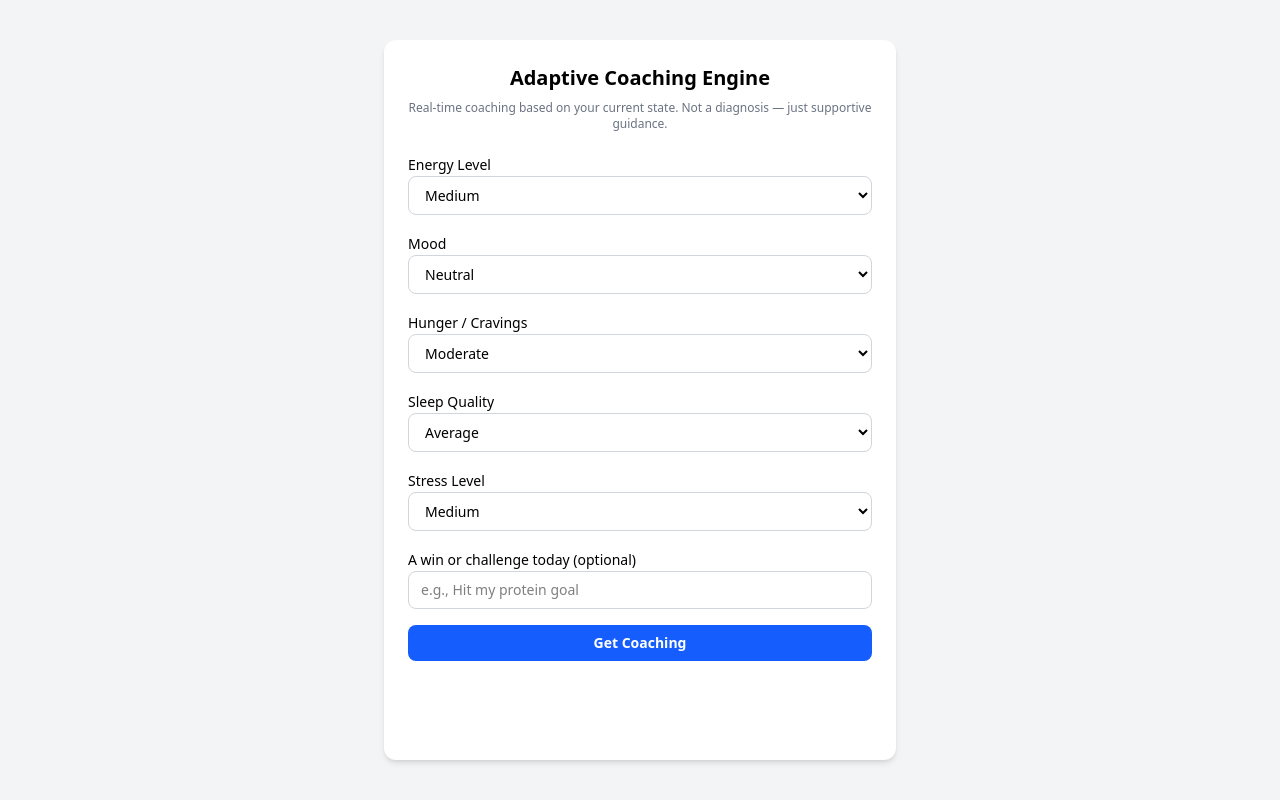
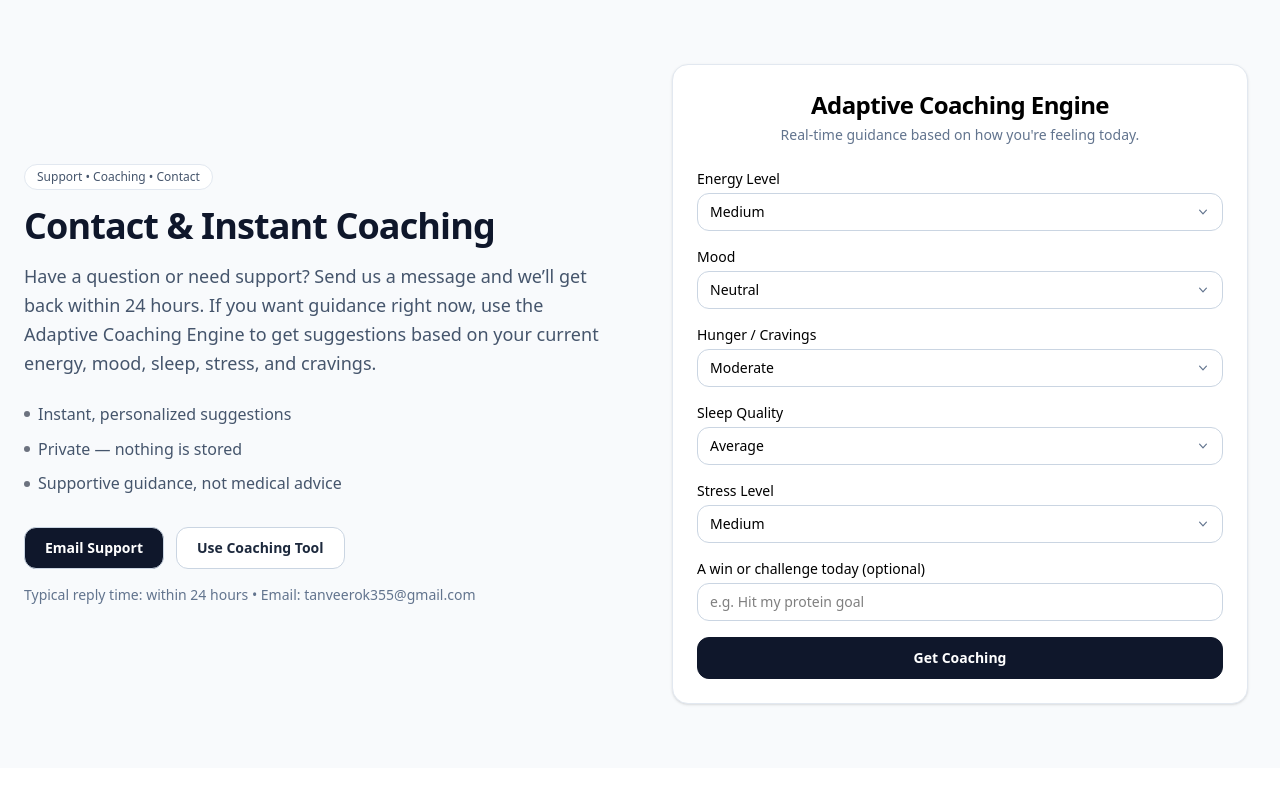
Before and after one commit to tanveerkhan100/Adaptive-Coaching-Engine, a React (Vite) app: page / in a window 1280 px wide. Built offline with nearby package versions, Linux system fonts and the light colour scheme.

Commit message:
desgin change as fitness app

```diff
--- a/src/App.jsx
+++ b/src/App.jsx
@@ -1,248 +1,242 @@
-import React, { useState } from "react";
-import "./App.css";
+import React, { useState } from 'react';
+import './app.css';
 
 export default function AdaptiveCoachingEngine() {
   const [inputs, setInputs] = useState({
-    energy: "medium",
-    mood: "neutral",
-    hunger: "moderate",
-    sleep: "average",
-    stress: "medium",
-    progress: "",
+    energy: 'medium',
+    mood: 'neutral',
+    hunger: 'moderate',
+    sleep: 'average',
+    stress: 'medium',
+    progress: '',
   });
 
   const [result, setResult] = useState(null);
-  const [error, setError] = useState("");
 
-  const inputBase =
-    "w-full border border-gray-300 rounded-lg px-3 py-2 outline-none focus:ring-2 focus:ring-blue-500 text-sm";
+  const inputClass =
+    'w-full rounded-xl border border-slate-300 px-3 py-2 pr-10 text-sm outline-none focus:ring-2 focus:ring-slate-900/10 focus:border-slate-400 appearance-none bg-white';
 
   const handleChange = (field, value) => {
     setInputs({ ...inputs, [field]: value });
   };
 
-  // -----------------------------
-  //  COACHING ENGINE
-  // -----------------------------
   const generateCoaching = () => {
     const { energy, mood, hunger, sleep, stress, progress } = inputs;
 
     let score = 0;
+    if (energy === 'low') score += 3;
+    if (mood === 'down') score += 3;
+    if (hunger === 'strong') score += 3;
+    if (sleep === 'poor') score += 4;
+    if (stress === 'high') score += 4;
 
-    // energy
-    if (energy === "low") score += 3;
-    if (energy === "high") score -= 1;
-
-    // mood
-    if (mood === "down") score += 3;
-    if (mood === "neutral") score += 1;
-
-    // hunger / cravings
-    if (hunger === "strong") score += 3;
-
-    // sleep
-    if (sleep === "poor") score += 4;
-    if (sleep === "great") score -= 1;
-
-    // stress
-    if (stress === "high") score += 4;
-    if (stress === "low") score -= 1;
-
-    // classify
-    let label = "";
-    let zone = "";
-    let coreMessage = "";
+    let zone, label, coreMessage;
 
     if (score <= 2) {
-      zone = "green";
-      label = "Aligned Day";
+      zone = 'green';
+      label = 'Aligned Day';
       coreMessage =
         "Your inputs suggest you're in a good rhythm today. Keep leaning into routines that support you.";
     } else if (score <= 7) {
-      zone = "yellow";
-      label = "Needs Gentle Support";
+      zone = 'yellow';
+      label = 'Needs Gentle Support';
       coreMessage =
-        "There are a few pressure points showing up today. Nothing alarming — but small adjustments will help.";
+        'There are a few pressure points showing up today. Nothing alarming — but small adjustments will help.';
     } else {
-      zone = "red";
-      label = "High-Tension Day";
+      zone = 'red';
+      label = 'High-Tension Day';
       coreMessage =
-        "Your system is carrying a lot right now. Today calls for simplicity, grounding, and low-pressure steps.";
+        'Your system is carrying a lot right now. Today calls for simplicity, grounding, and low-pressure steps.';
     }
 
-    // Personalized tips
     const tips = [];
+    if (energy === 'low') tips.push('Get sunlight, hydrate, or add protein.');
+    if (stress === 'high') tips.push('Take micro-breaks every 90 minutes.');
+    if (sleep === 'poor') tips.push('Wind down earlier tonight.');
+    if (hunger === 'strong')
+      tips.push('Add fiber + protein to your next meal.');
 
-    if (energy === "low")
-      tips.push("Pick one energizing action: sunlight walk, hydration, or protein snack.");
-    if (stress === "high")
-      tips.push("Micro-breaks every 90 minutes can dramatically reduce overwhelm.");
-    if (sleep === "poor")
-      tips.push("Prioritize an earlier wind-down tonight — even 20 minutes helps.");
-    if (hunger === "strong")
-      tips.push("Add fiber + protein at your next meal to steady cravings.");
-    if (mood === "down")
-      tips.push("Reach for a tiny mood lifter: music, a message to a friend, or stepping outside.");
-    if (!progress.trim())
-      tips.push("Take 10 seconds to acknowledge *one small win* from today — it shifts mindset.");
-    else tips.push(`Build on your win: “${progress}” — repeat a tiny version of it today.`);
-
-    if (tips.length === 0) {
-      tips.push("You're in a stable zone — just keep doing what’s already working.");
-    }
+    if (!progress.trim()) tips.push('Acknowledge one small win from today.');
+    else tips.push(`Build on your win: “${progress}”.`);
 
     setResult({ zone, label, coreMessage, tips });
   };
 
-  const badgeClass = {
-    green: "bg-emerald-100 text-emerald-700",
-    yellow: "bg-yellow-100 text-yellow-700",
-    red: "bg-red-100 text-red-700",
+  const badgeStyles = {
+    green: 'bg-emerald-100 text-emerald-700',
+    yellow: 'bg-yellow-100 text-yellow-700',
+    red: 'bg-rose-100 text-rose-700',
   };
 
   return (
-    <div className="min-h-screen bg-gray-100 flex justify-center py-10 px-4">
-      <div className="w-full max-w-lg bg-white rounded-xl shadow-md p-6">
-        <h2 className="text-xl font-semibold text-center mb-2">
+    <section className='bg-slate-50 py-16'>
+      <div className='max-w-7xl mx-auto px-6'>
+        <div className='grid grid-cols-1 lg:grid-cols-2 gap-12 items-center'>
+          {/* LEFT TEXT */}
+          <div className='max-w-xl mx-auto lg:mx-0 text-center lg:text-left'>
+            <p className='inline-flex items-center rounded-full border border-slate-200 bg-white px-3 py-1 text-xs font-medium text-slate-600'>
+              Support • Coaching • Contact
+            </p>
+
+            <h2 className='mt-4 text-3xl md:text-4xl font-semibold tracking-tight text-slate-900'>
+              Contact & Instant Coaching
+            </h2>
+
+            <p className='mt-4 text-slate-600 text-lg leading-relaxed'>
+              Have a question or need support? Send us a message and we’ll get
+              back within 24 hours. If you want guidance right now, use the
+              Adaptive Coaching Engine to get suggestions based on your current
+              energy, mood, sleep, stress, and cravings.
+            </p>
+
+            <div className='mt-6 grid gap-3 text-sm md:text-[16px] text-slate-600'>
+              <div className='flex items-center justify-center lg:justify-start gap-2'>
+                <span className='h-1.5 w-1.5 rounded-full bg-slate-900/60' />
+                Instant, personalized suggestions
+              </div>
+              <div className='flex items-center justify-center lg:justify-start gap-2'>
+                <span className='h-1.5 w-1.5 rounded-full bg-slate-900/60' />
+                Private — nothing is stored
+              </div>
+              <div className='flex items-center justify-center lg:justify-start gap-2'>
+                <span className='h-1.5 w-1.5 rounded-full bg-slate-900/60' />
+                Supportive guidance, not medical advice
+              </div>
+            </div>
+
+            <div className='mt-8 flex flex-col sm:flex-row gap-3 justify-center lg:justify-start'>
+              <a
+                href='mailto:tanveerok355@gmail.com'
+                className='inline-flex items-center justify-center rounded-xl bg-slate-900 px-5 py-2.5 text-sm font-semibold border border-slate-300 text-white hover:text-slate-900 hover:bg-white transition'
+              >
+                Email Support
+              </a>
+              <a
+                href='#coaching-tool'
+                className='inline-flex items-center justify-center rounded-xl border border-slate-300 bg-white px-5 py-2.5 text-sm font-semibold text-slate-800 hover:bg-slate-900 hover:text-white duration-300 transition'
+              >
+                Use Coaching Tool
+              </a>
+            </div>
+
+            <p className='mt-4 text-sm text-slate-500'>
+              Typical reply time: within 24 hours • Email:
+              tanveerok355@gmail.com
+            </p>
+          </div>
+
+          {/* RIGHT TOOL */}
+          <div id='coaching-tool' className='flex justify-center'>
+            <div className='w-full max-w-xl h-fit bg-white rounded-2xl border border-slate-200 shadow-sm p-6'>
+              <h2 className='text-2xl font-semibold text-center tracking-tight'>
                 Adaptive Coaching Engine
               </h2>
-        <p className="text-gray-500 text-xs text-center mb-5">
-          Real-time coaching based on your current state.
-          Not a diagnosis — just supportive guidance.
+              <p className='text-center text-sm text-slate-500 mt-1 mb-6'>
+                Real-time guidance based on how you're feeling today.
               </p>
 
-        {/* Input Form */}
-        <div className="space-y-4 mb-6">
-          {/* Energy */}
+              <div className='space-y-4'>
+                {[
+                  ['Energy Level', 'energy', ['low', 'medium', 'high']],
+                  ['Mood', 'mood', ['down', 'neutral', 'good']],
+                  [
+                    'Hunger / Cravings',
+                    'hunger',
+                    ['light', 'moderate', 'strong'],
+                  ],
+                  ['Sleep Quality', 'sleep', ['poor', 'average', 'great']],
+                  ['Stress Level', 'stress', ['low', 'medium', 'high']],
+                ].map(([label, key, options]) => (
+                  <div key={key}>
+                    <label className='block text-sm font-medium mb-1'>
+                      {label}
+                    </label>
+
+                    {/* select wrapper to position arrow nicely */}
+                    <div className='relative'>
+                      <select
+                        className={inputClass}
+                        value={inputs[key]}
+                        onChange={(e) => handleChange(key, e.target.value)}
+                      >
+                        {options.map((o) => (
+                          <option key={o} value={o}>
+                            {o.charAt(0).toUpperCase() + o.slice(1)}
+                          </option>
+                        ))}
+                      </select>
+
+                      {/* custom arrow */}
+                      <svg
+                        className='pointer-events-none absolute right-3 top-1/2 -translate-y-1/2 h-4 w-4 text-slate-500'
+                        viewBox='0 0 20 20'
+                        fill='currentColor'
+                      >
+                        <path
+                          fillRule='evenodd'
+                          d='M5.23 7.21a.75.75 0 011.06.02L10 11.17l3.71-3.94a.75.75 0 111.08 1.04l-4.25 4.5a.75.75 0 01-1.08 0l-4.25-4.5a.75.75 0 01.02-1.06z'
+                          clipRule='evenodd'
+                        />
+                      </svg>
+                    </div>
+                  </div>
+                ))}
+
                 <div>
-            <label className="text-sm font-medium">Energy Level</label>
-            <select
-              className={inputBase}
-              value={inputs.energy}
-              onChange={(e) => handleChange("energy", e.target.value)}
-            >
-              <option value="low">Low</option>
-              <option value="medium">Medium</option>
-              <option value="high">High</option>
-            </select>
-          </div>
-
-          {/* Mood */}
-          <div>
-            <label className="text-sm font-medium">Mood</label>
-            <select
-              className={inputBase}
-              value={inputs.mood}
-              onChange={(e) => handleChange("mood", e.target.value)}
-            >
-              <option value="down">Down / Flat</option>
-              <option value="neutral">Neutral</option>
-              <option value="good">Good</option>
-            </select>
-          </div>
-
-          {/* Hunger */}
-          <div>
-            <label className="text-sm font-medium">Hunger / Cravings</label>
-            <select
-              className={inputBase}
-              value={inputs.hunger}
-              onChange={(e) => handleChange("hunger", e.target.value)}
-            >
-              <option value="light">Light</option>
-              <option value="moderate">Moderate</option>
-              <option value="strong">Strong</option>
-            </select>
-          </div>
-
-          {/* Sleep */}
-          <div>
-            <label className="text-sm font-medium">Sleep Quality</label>
-            <select
-              className={inputBase}
-              value={inputs.sleep}
-              onChange={(e) => handleChange("sleep", e.target.value)}
-            >
-              <option value="poor">Poor</option>
-              <option value="average">Average</option>
-              <option value="great">Great</option>
-            </select>
-          </div>
-
-          {/* Stress */}
-          <div>
-            <label className="text-sm font-medium">Stress Level</label>
-            <select
-              className={inputBase}
-              value={inputs.stress}
-              onChange={(e) => handleChange("stress", e.target.value)}
-            >
-              <option value="low">Low</option>
-              <option value="medium">Medium</option>
-              <option value="high">High</option>
-            </select>
-          </div>
-
-          {/* Progress */}
-          <div>
-            <label className="text-sm font-medium">
+                  <label className='block text-sm font-medium mb-1'>
                     A win or challenge today (optional)
                   </label>
                   <input
-              className={inputBase}
-              placeholder="e.g., Hit my protein goal"
+                    className='w-full rounded-xl border border-slate-300 bg-white px-3 py-2 text-sm outline-none focus:ring-2 focus:ring-slate-900/10 focus:border-slate-400'
+                    placeholder='e.g. Hit my protein goal'
                     value={inputs.progress}
-              onChange={(e) => handleChange("progress", e.target.value)}
+                    onChange={(e) => handleChange('progress', e.target.value)}
                   />
                 </div>
 
-          {/* Button */}
                 <button
                   onClick={generateCoaching}
-            className="w-full bg-blue-600 hover:bg-blue-700 text-white font-semibold py-2 rounded-lg text-sm"
+                  className='w-full rounded-xl bg-slate-900 text-white py-2.5 text-sm font-semibold hover:bg-white hover:text-black duration-300 border border-slate-900 cursor-pointer transition'
                 >
                   Get Coaching
                 </button>
-
-          {error && (
-            <p className="bg-red-100 text-red-600 p-3 rounded-lg text-sm">
-              {error}
-            </p>
-          )}
               </div>
 
-        {/* RESULT */}
               {result && (
-          <div className="bg-gray-50 p-4 rounded-lg shadow-inner">
-            <div className="flex justify-between items-center mb-2">
-              <h3 className="text-lg font-medium">Your Coaching Snapshot</h3>
+                <div className='mt-6 rounded-xl bg-slate-50 border border-slate-200 p-4'>
+                  <div className='flex items-center justify-between mb-2'>
+                    <h3 className='font-semibold'>Your Coaching Snapshot</h3>
                     <span
-                className={`px-2 py-1 rounded-full text-xs font-semibold ${badgeClass[result.zone]}`}
+                      className={`px-3 py-1 rounded-full text-xs font-semibold ${
+                        badgeStyles[result.zone]
+                      }`}
                     >
                       {result.label}
                     </span>
                   </div>
 
-            <p className="text-sm text-gray-700 mb-3">{result.coreMessage}</p>
+                  <p className='text-sm text-slate-700 mb-3'>
+                    {result.coreMessage}
+                  </p>
 
-            <h4 className="text-sm font-semibold mb-1">
+                  <p className='text-sm font-medium mb-1'>
                     What to focus on now:
-            </h4>
-            <ul className="list-disc list-inside space-y-1 text-sm text-gray-700">
-              {result.tips.map((t, i) => (
-                <li key={i}>{t}</li>
+                  </p>
+                  <ul className='list-disc list-inside space-y-1 text-sm text-slate-700'>
+                    {result.tips.map((tip, i) => (
+                      <li key={i}>{tip}</li>
                     ))}
                   </ul>
 
-            <hr className="my-3" />
-
-            <p className="text-[11px] text-gray-400">
-              This tool adapts coaching to your current state — but it doesn’t
-              replace professional help for mental or physical health concerns.
+                  <p className='mt-3 text-[11px] text-slate-400'>
+                    This tool provides supportive guidance, not medical advice.
                   </p>
                 </div>
               )}
             </div>
           </div>
+        </div>
+      </div>
+    </section>
   );
 }
--- a/vite.config.js
+++ b/vite.config.js
@@ -2,7 +2,6 @@ import { defineConfig } from 'vite';
 import react from '@vitejs/plugin-react';
 import tailwindcss from '@tailwindcss/vite';
 
-// https://vite.dev/config/
 export default defineConfig({
   plugins: [react(), tailwindcss()],
 });
```
Lines whose indentation alone changed are shown as unchanged.
